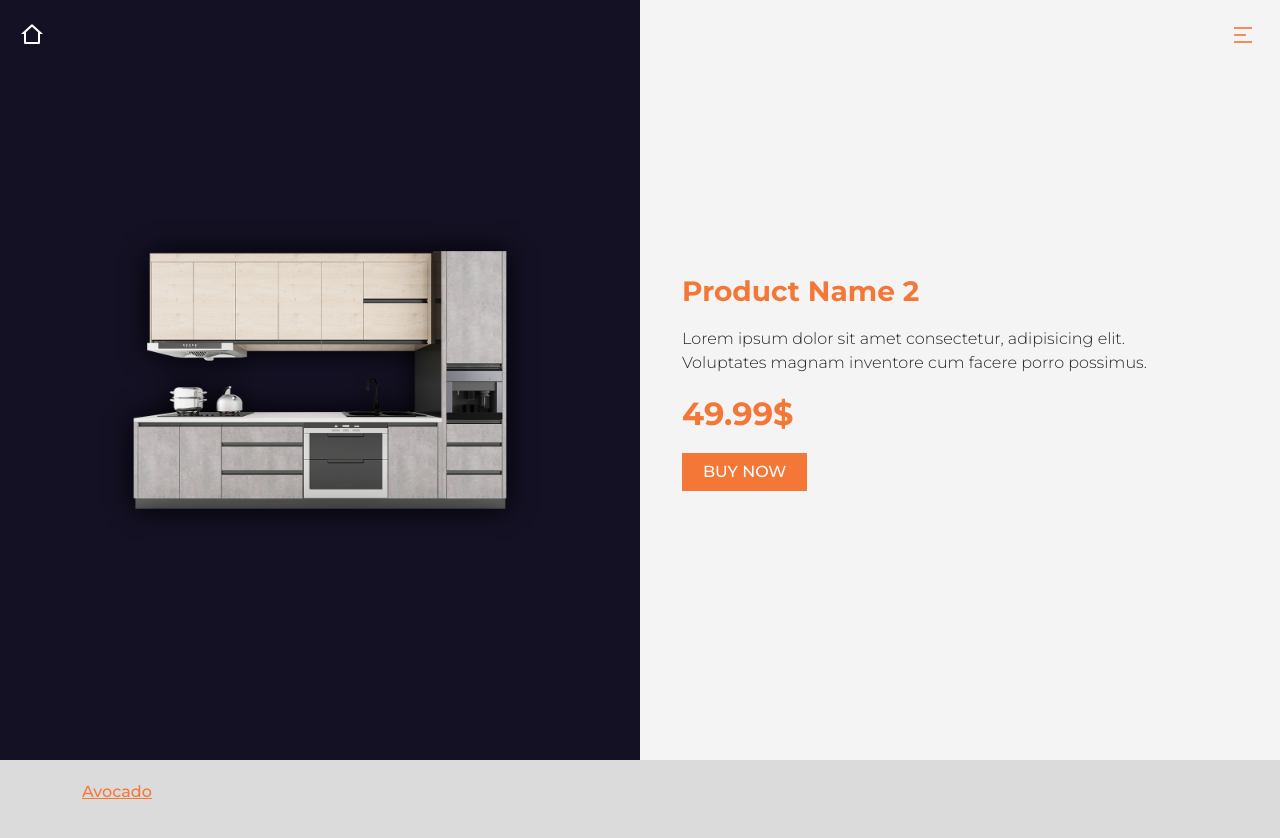
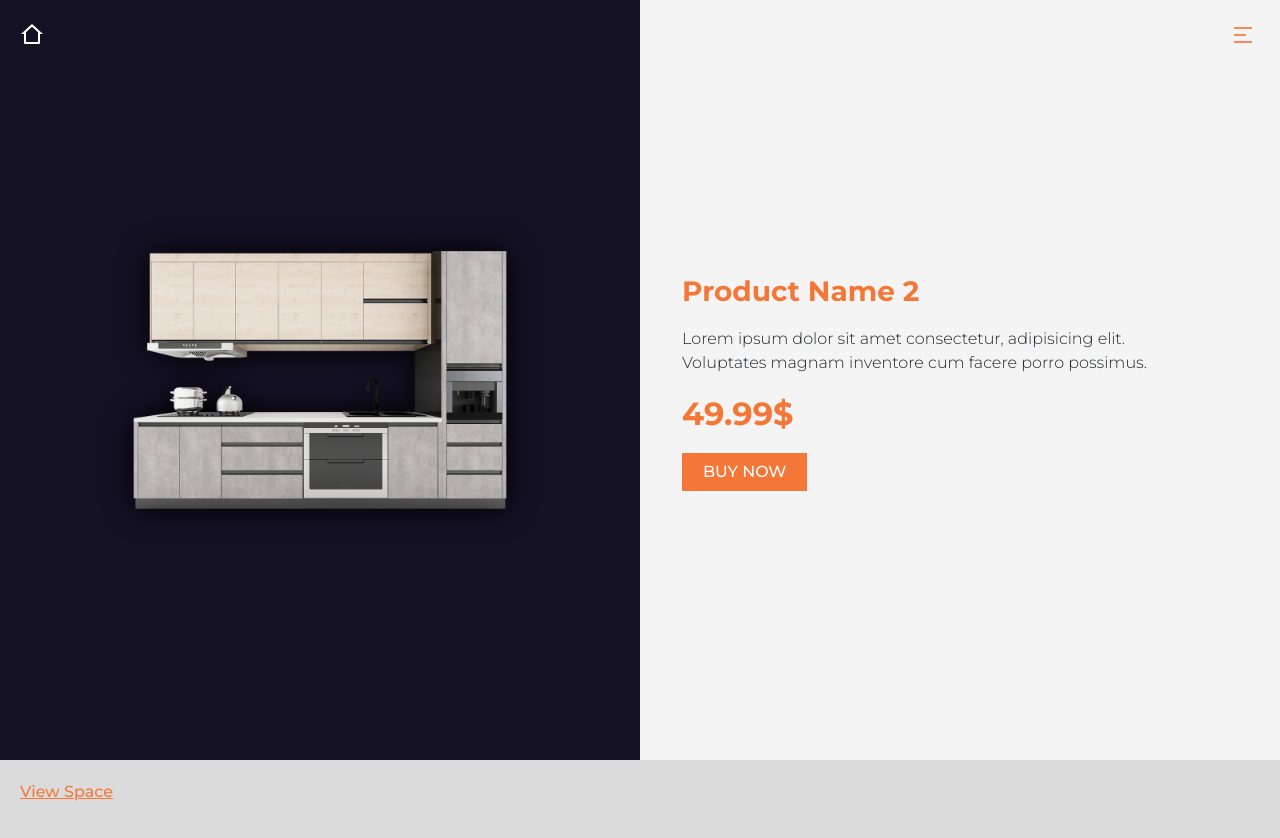
Before and after one commit to oucifkarim01/kitchenfourn, a React (Create React App) app: page /product in a window 1280 px wide. Shown: the top 838 px of the page. Built offline with nearby package versions, Linux system fonts and the light colour scheme.

Commit message:
netlify redirects

```diff
--- a/src/src/Product/Product3D.js
+++ b/src/src/Product/Product3D.js
@@ -1,6 +1,12 @@
 function Product3D() {
   return (
     <div className="fluid-container viewer_blocck">
+      <a
+        href="intent://arvr.google.com/scene-viewer/1.0?file=
+          https://raw.githubusercontent.com/KhronosGroup/glTF-Sample-Models/master/2.0/Avocado/glTF/Avocado.gltf#Intent;scheme=https;package=com.google.android.googlequicksearchbox;action=android.intent.action.VIEW;S.browser_fallback_url=https://developers.google.com/ar;end;"
+      >
+        View Space
+      </a>
       <div className="container" style={{ width: "100%", height: "500px" }}>
         <model-viewer
           src={`${process.env.PUBLIC_URL}/assets/models/Horse.glb`}
@@ -12,12 +18,6 @@ function Product3D() {
           autoplay
           className="3d_viewer"
         ></model-viewer>
-        <a
-          href="intent://arvr.google.com/scene-viewer/1.0?file=
-          https://raw.githubusercontent.com/KhronosGroup/glTF-Sample-Models/master/2.0/Avocado/glTF/Avocado.gltf#Intent;scheme=https;package=com.google.android.googlequicksearchbox;action=android.intent.action.VIEW;S.browser_fallback_url=https://developers.google.com/ar;end;"
-        >
-          Avocado
-        </a>
       </div>
     </div>
   );
```
Also changed, not shown: 1 other file (tests, documents, lock files or other folders).
